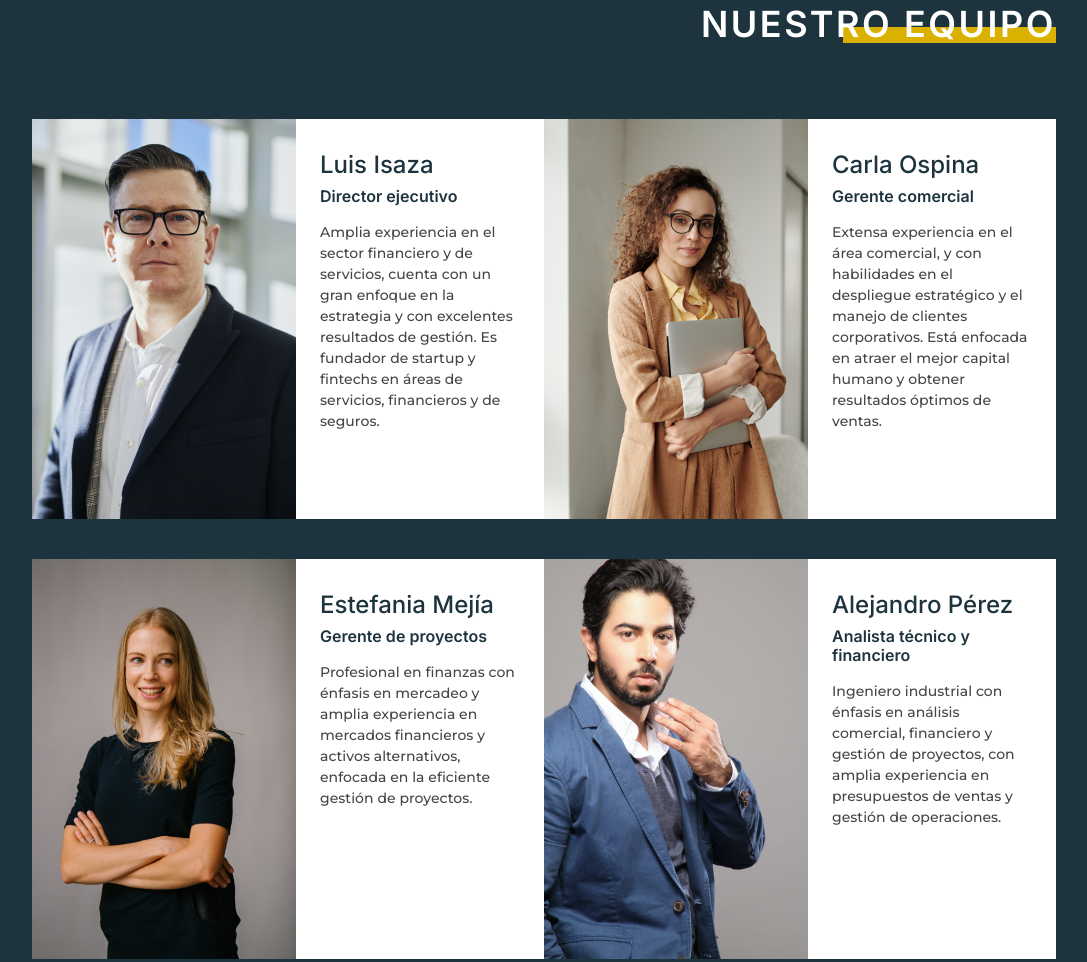
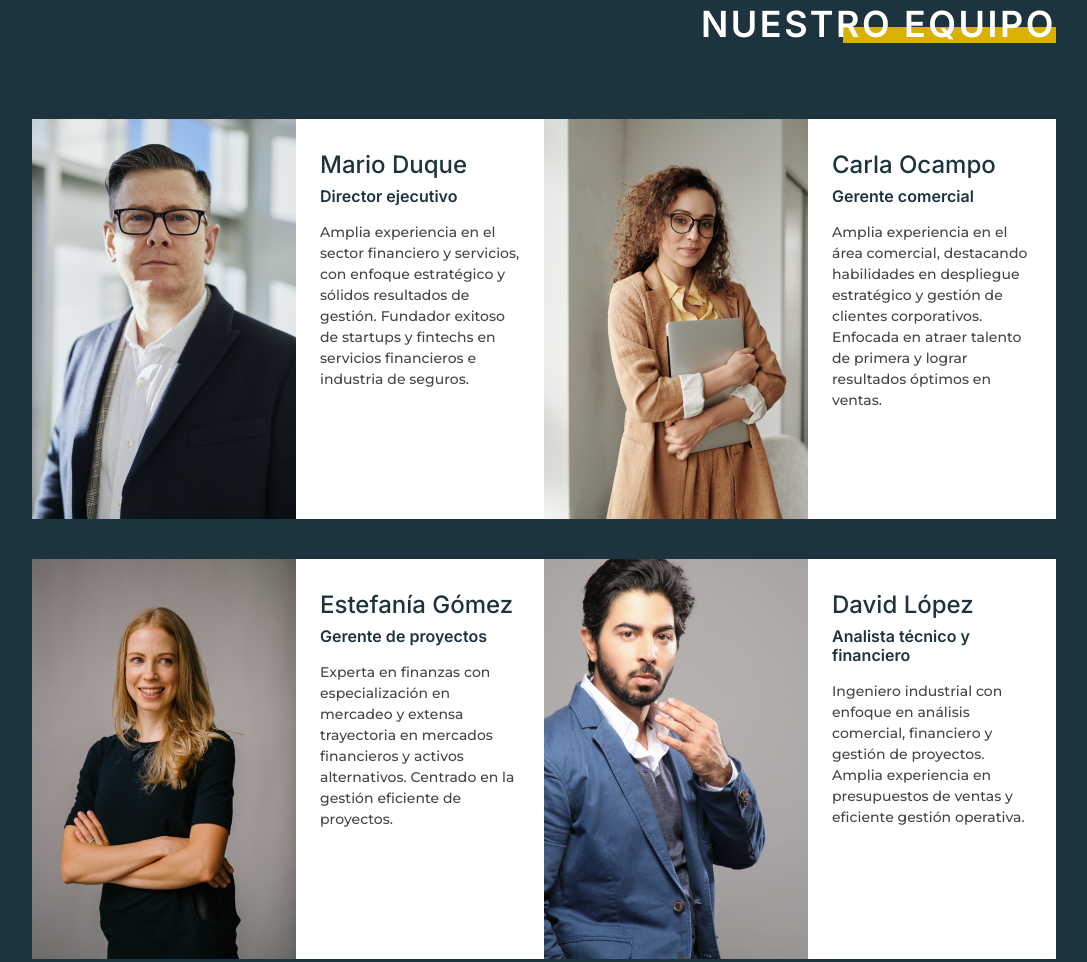
Before and after one commit to Anaguilar97/SitioWebAna_CoderHouse, a plain HTML site: page pages/nosotros.html in a window 1280 px wide. Shown: the part 1815-2777 px from the top of the page, without its empty margins (96-1183 px from the left). Drawn offline with nearby package versions, Linux system fonts and the light colour scheme.

Commit message:
Actualización de cambios

```diff
--- a/pages/nosotros.html
+++ b/pages/nosotros.html
@@ -110,14 +110,13 @@
                         alt="Foto Luis Isaza">
                     <div class="cardEquipoNosotros__div">
                         <div>
-                            <h3 class="h3-Light">Luis Isaza</h3>
+                            <h3 class="h3-Light">Mario Duque</h3>
                             <p class="subtitle-1">Director ejecutivo</p>
                         </div>
                         <p class="body_2">
-                            Amplia experiencia en el sector financiero y de servicios, cuenta con un gran enfoque en
-                            la
-                            estrategia y con excelentes resultados de gestión.
-                            Es fundador de startup y fintechs en áreas de servicios, financieros y de seguros.
+                            Amplia experiencia en el sector financiero y servicios, con enfoque estratégico y sólidos resultados de gestión.
+
+Fundador exitoso de startups y fintechs en servicios financieros e industria de seguros.
                         </p>
                     </div>
                 </div>
@@ -127,16 +126,13 @@
                         alt="Foto Carla Ospina">
                     <div class="cardEquipoNosotros__div">
                         <div>
-                            <h3 class="h3-Light">Carla Ospina</h3>
+                            <h3 class="h3-Light">Carla Ocampo</h3>
                             <p class="subtitle-1">Gerente comercial</p>
                         </div>
                         <p class="body_2">
-                            Extensa experiencia en el área comercial, y con habilidades en el despliegue estratégico
-                            y
-                            el
-                            manejo
-                            de clientes corporativos.
-                            Está enfocada en atraer el mejor capital humano y obtener resultados óptimos de ventas.
+                            Amplia experiencia en el área comercial, destacando habilidades en despliegue estratégico y gestión de clientes corporativos.
+
+Enfocada en atraer talento de primera y lograr resultados óptimos en ventas.
                         </p>
                     </div>
                 </div>
@@ -148,14 +144,11 @@
                         alt="Foto Estefania Mejía">
                     <div class="cardEquipoNosotros__div">
                         <div>
-                            <h3 class="h3-Light">Estefania Mejía</h3>
+                            <h3 class="h3-Light">Estefanía Gómez</h3>
                             <p class="subtitle-1">Gerente de proyectos</p>
                         </div>
                         <p class="body_2">
-                            Profesional en finanzas con énfasis en mercadeo y amplia experiencia en mercados
-                            financieros
-                            y
-                            activos alternativos, enfocada en la eficiente gestión de proyectos.
+                            Experta en finanzas con especialización en mercadeo y extensa trayectoria en mercados financieros y activos alternativos. Centrado en la gestión eficiente de proyectos.
                         </p>
                     </div>
                 </div>
@@ -165,14 +158,11 @@
                         alt="Foto integrante 4">
                     <div class="cardEquipoNosotros__div">
                         <div>
-                            <h3 class="h3-Light">Alejandro Pérez</h3>
+                            <h3 class="h3-Light">David López</h3>
                             <p class="subtitle-1">Analista técnico y financiero</p>
                         </div>
                         <p class="body_2">
-                            Ingeniero industrial con énfasis en análisis comercial, financiero y gestión de
-                            proyectos,
-                            con
-                            amplia experiencia en presupuestos de ventas y gestión de operaciones.
+                            Ingeniero industrial con enfoque en análisis comercial, financiero y gestión de proyectos. Amplia experiencia en presupuestos de ventas y eficiente gestión operativa.
                         </p>
                     </div>
                 </div>
```
Also changed, not shown: index.html (+4 -4 lines).
